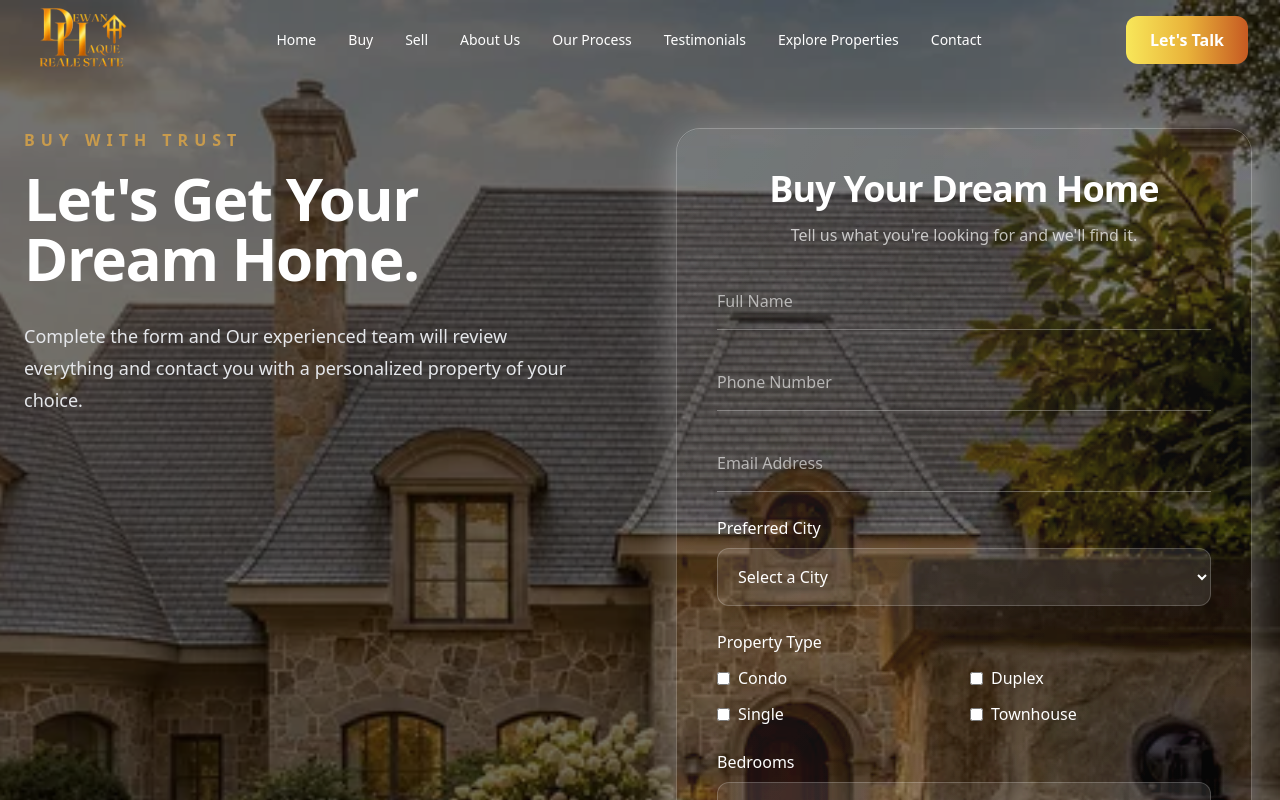
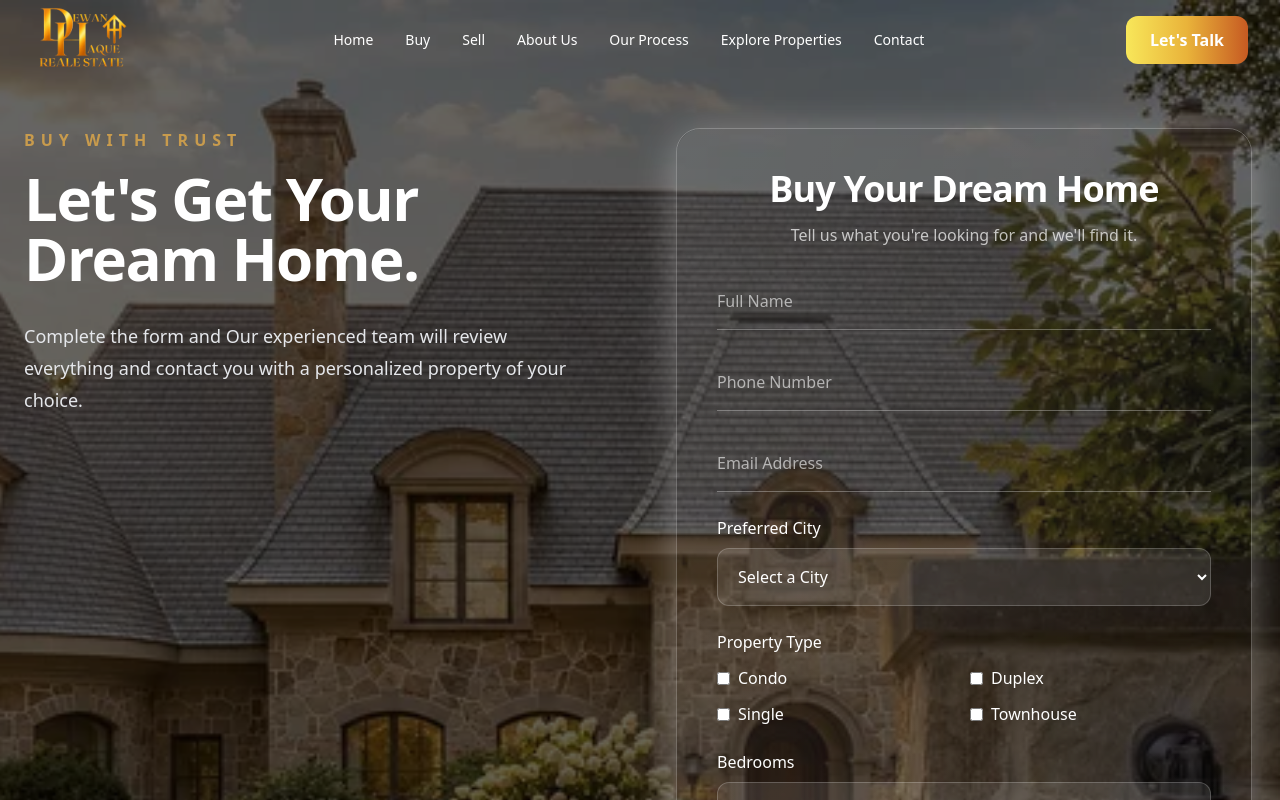
Before and after one commit to MohaiminAlif/dh_real_estate, a Next.js app: page /buy in a window 1280 px wide. Shown: the top 800 px of the page. Built offline with nearby package versions, Linux system fonts and the light colour scheme.

Commit message:
working on the backgroud and transition

```diff
--- a/app/buy/page.tsx
+++ b/app/buy/page.tsx
@@ -15,7 +15,7 @@ export default function BuyPage() {
       <Navbar />
 
       {/* Dark Overlay */}
-      <div className="absolute inset-0 bg-black/55" />
+      <div className="absolute inset-0 bg-black/60" />
 
       <div className="relative z-10 flex min-h-screen items-center justify-center px-6 py-32">
         <div className="mx-auto w-full max-w-7xl grid gap-16 lg:grid-cols-2">
--- a/app/globals.css
+++ b/app/globals.css
@@ -254,11 +254,3 @@ a {
     @apply px-4;
   }
 }
-
-@layer utilities {
-  .backdrop-magnify {
-    /* Fakes refraction by slightly distorting the background context */
-    backdrop-filter: brightness(1.1) contrast(1.1) saturate(1.2);
-    -webkit-backdrop-filter: brightness(1.1) contrast(1.1) saturate(1.2);
-  }
-}
--- a/app/template.tsx
+++ b/app/template.tsx
@@ -9,7 +9,7 @@ export default function Template({ children }: { children: React.ReactNode }) {
       animate={{ opacity: 1, y: 0 }}
       exit={{ opacity: 0, y: 20 }}
       transition={{
-        duration: 0.8,
+        duration: 5,
         ease: [0.16, 1, 0.3, 1], // easeOutQuart (dramatic, silk-smooth slowdown)
       }}
     >
--- a/components/featuredProperties.tsx
+++ b/components/featuredProperties.tsx
@@ -1,4 +1,6 @@
+'use client';
 import PropertyCard from "./propertyCard";
+import { useRouter } from 'next/navigation';
 
 
 const properties = [
@@ -33,6 +35,10 @@ const properties = [
 
 export default function FeaturedProperties() {
 
+    const router = useRouter();
+  const handleClickBuy = () => {
+    router.push('/buy');
+  };
   return (
     <section id="featuredProperties" className="section bg-[#F8F8F8]">
       <div className="container-custom">
@@ -47,7 +53,7 @@ export default function FeaturedProperties() {
             </h2>
           </div>
 
-          <button className="btn-primary">
+          <button className="btn-primary" onClick={handleClickBuy}>
             Let's Connect
           </button>
         </div>
--- a/components/hero.tsx
+++ b/components/hero.tsx
@@ -21,7 +21,7 @@ export default function Hero() {
       <div
         className="absolute inset-0 bg-cover bg-center"
         style={{
-          backgroundImage: "url('/images/bgimg.jpg')",
+          backgroundImage: "url('/images/logo.png')",
         }}
       />
 
--- a/components/navbar.tsx
+++ b/components/navbar.tsx
@@ -28,11 +28,8 @@ const navLinks = [
     name: "Our Process",
     href: "/#process",
   },
+
   {
-    name: "Testimonials",
-    href: "/#testimonials",
-  },
-    {
     name: "Explore Properties",
     href: "/#featuredProperties",
   },
```
